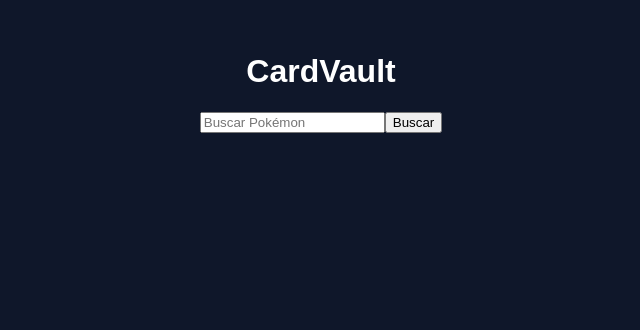
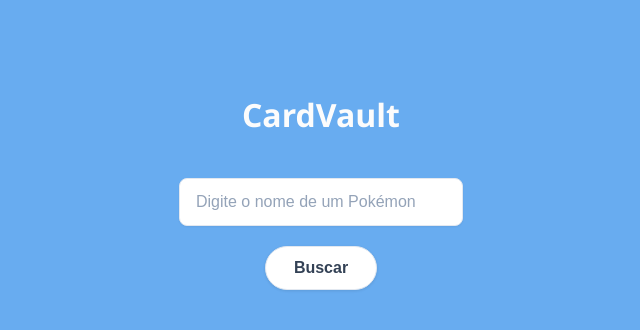
Before and after one commit to VictorSamuell/cardvault, a React app in the folder frontend/: page / in a window 1280 px wide. Shown: the top 330 px of the page, without its empty margins (319-959 px from the left). Built offline with nearby package versions, Linux system fonts and the light colour scheme; the HTML template or start-up script is replaced by a standard one.

Commit message:
Frontend funcional e estilização efêmera

```diff
--- a/frontend/src/index.css
+++ b/frontend/src/index.css
@@ -1,28 +1,41 @@
 body {
-  font-family: Arial, sans-serif;
-  background: #0f172a;
-  color: white;
+  font-family: 'Segoe UI', Tahoma, Geneva, Verdana, sans-serif;
+  background: #68acf0;
+  color: #334155;
   margin: 0;
 }
 
 h1 {
   text-align: center;
+  color: #fcfcfc;
+}
+
+.SearchForm {
+  display: flex;
+  flex-direction: column;
+  align-items: center;
+  gap: 20px;
+  margin-top: 40px;
+  margin-bottom: 40px;
 }
 
 .grid {
   display: grid;
   grid-template-columns: repeat(auto-fill, 200px);
-  gap: 20px;
+  gap: 24px;
   justify-content: center;
   margin-top: 20px;
+  padding: 0 20px;
 }
 
+
 .card {
-  background: #1e293b;
-  padding: 10px;
-  border-radius: 10px;
+  background: #eae8ff;
+  border-radius: 12px;
   text-align: center;
-  transition: transform 0.2s;
+  transition: transform 0.2s ease, box-shadow 0.2s ease;
+
+  box-shadow: 0 4px 6px -1px rgba(0, 0, 0, 0.05), 0 2px 4px -1px rgba(0, 0, 0, 0.03);
 }
 
 .card img {
@@ -31,5 +44,83 @@
 }
 
 .card:hover {
-  transform: scale(1.05);
+  transform: translateY(-5px);
+  box-shadow: 0 10px 15px -3px rgba(0, 0, 0, 0.1), 0 4px 6px -2px rgba(0, 0, 0, 0.05);
 }
+
+
+.SearchInput {
+  width: 100%;
+  max-width: 250px;
+  padding: 0.875rem 1rem;
+  font-size: 1rem;
+  background: #ffffff;
+  border: 1px solid #e2e8f0; /* Borda cinza bem sutil */
+  border-radius: 0.5rem;
+  box-shadow: 0 1px 2px 0 rgba(0, 0, 0, 0.05);
+  outline: none;
+  transition: all 0.25s ease;
+  color: #334155;
+}
+
+.SearchInput::placeholder {
+  color: #94a3b8;
+}
+
+.SearchInput:focus {
+  border-color: #0e2c55; /* Azul limpo quando clica */
+  box-shadow: 0 0 0 3px rgba(59, 130, 246, 0.2); /* "Aura" azul em volta */
+}
+
+/* --- ESTILO DO BOTÃO --- */
+.SearchButton {
+  position: relative;
+  display: inline-block;
+  padding: 12px 28px;
+  border: none;
+  font-size: 16px;
+  background-color: #ffffff;
+  border-radius: 100px;
+  font-weight: 600;
+  color: #334155; /* Texto azul */
+  border: 1px solid #e2e8f0;
+  box-shadow: 0 1px 3px 0 rgba(0, 0, 0, 0.1);
+  cursor: pointer;
+  overflow: hidden;
+  transition: all 0.3s ease;
+}
+
+.SearchButton span:last-child {
+  position: absolute;
+  top: 50%;
+  left: 50%;
+  transform: translate(-50%, -50%);
+  width: 20px;
+  height: 20px;
+  background-color: #3b82f6; /* Fundo azul que expande */
+  border-radius: 50%;
+  opacity: 0;
+  transition: all 0.5s ease;
+}
+
+.SearchButton span:first-child {
+  position: relative;
+  z-index: 1;
+}
+
+.SearchButton:hover {
+  box-shadow: 0 4px 6px -1px rgba(0, 0, 0, 0.1);
+  color: #ffffff;
+  border-color: #3b82f6;
+  color: #3b82f6;
+}
+
+.SearchButton:active {
+  transform: scale(0.97);
+}
+
+.SearchButton:hover span:last-child {
+  width: 200px;
+  height: 200px;
+  opacity: 1;
+}
--- a/frontend/src/pages/SearchPage.tsx
+++ b/frontend/src/pages/SearchPage.tsx
@@ -18,17 +18,27 @@
   return (
     <div>
 
+    <div className="SearchForm">
+
       <h1>CardVault</h1>
 
-      <input
+
+
+    <input
+        className="SearchInput"
         value={name}
         onChange={(e) => setName(e.target.value)}
-        placeholder="Buscar Pokémon"
+        placeholder="Digite o nome de um Pokémon"
       />
 
-      <button onClick={handleSearch}>
+
+
+
+      <button className="SearchButton" onClick={handleSearch}>
         Buscar
       </button>
+
+    </div>
 
       <div className="grid">
 
```
